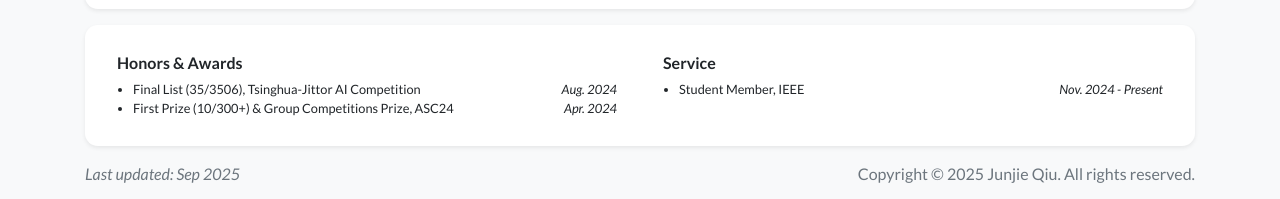
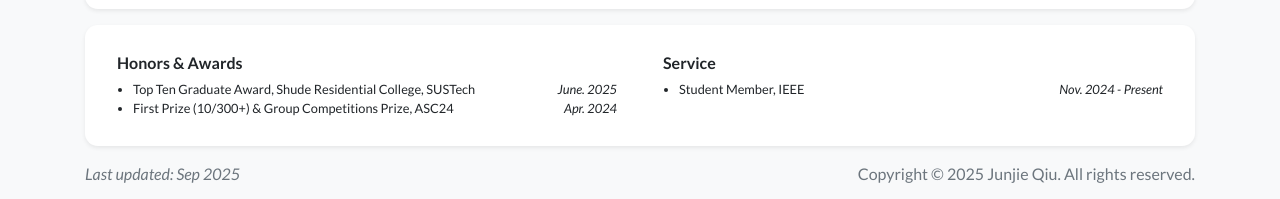
Before and after one commit to jayjunjieqiu/jayjunjieqiu.github.io, a Jekyll site: the page built from index.html, in a window 1280 px wide and 972 px high. Shown: the part 770-969 px from the top of the window. Built offline with Jekyll 4.4.1, drawn with Linux system fonts in a browser that asks for light colours; nearby versions of some CDN libraries; a style sheet for code colours, icons or effects is not loaded.

Commit message:
update profile.

```diff
--- a/_data/profile.yml
+++ b/_data/profile.yml
@@ -48,8 +48,8 @@ experience:
   date: Mar. 2025 - Present
 
 awards:
-- name: Final List (35/3506), Tsinghua-Jittor AI Competition
-  date: Aug. 2024
+- name: Top Ten Graduate Award, Shude Residential College, SUSTech
+  date: June. 2025
 - name: First Prize (10/300+) & Group Competitions Prize, ASC24
   date: Apr. 2024
 
```
